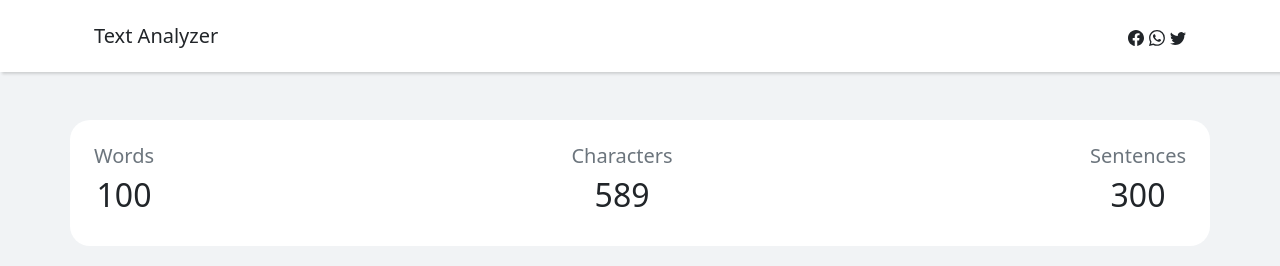
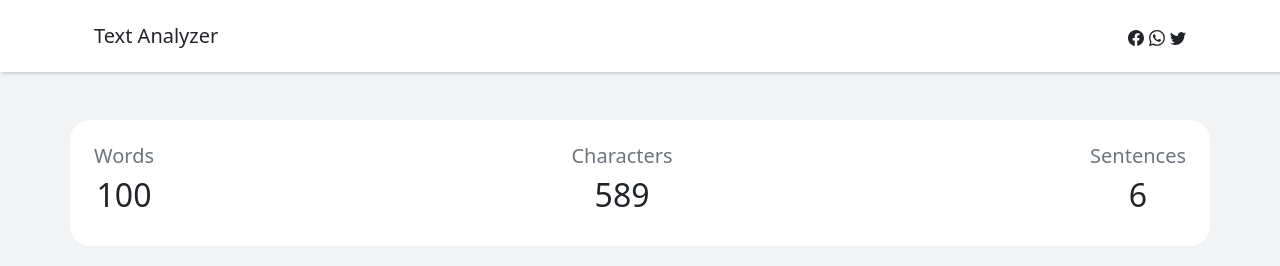
Before and after one commit to mGruber1/textanalyzer, a React (Create React App) app: page / in a window 1280 px wide. Shown: the top 266 px of the page. Built offline with nearby package versions, Linux system fonts and the light colour scheme.

Commit message:
feat: added sentenceCount feature

```diff
--- a/src/App.js
+++ b/src/App.js
@@ -8,6 +8,7 @@ import { useState } from 'react';
 function App() {
   const [characterCount, setCharacterCount] = useState(0);
   const [wordCount, setWordCount] = useState(0);
+  const [sentenceCount, setSentenceCount] = useState(0);
 
   const handleCharacterCount = (characters) => {
     setCharacterCount(characters);
@@ -16,10 +17,14 @@ function App() {
   const handleWordCount = (array) => {
     setWordCount(array.length);
   }
+
+  const handleSentenceCount = (array) => {
+    setSentenceCount(array.length);
+  }
   return (
     <div className="app h-100">
       <AppHeader></AppHeader>
-      <TextAnalyzer characterCount={characterCount} setCharacterCount={handleCharacterCount} wordCount={wordCount} setWordCount={handleWordCount}></TextAnalyzer>
+      <TextAnalyzer characterCount={characterCount} setCharacterCount={handleCharacterCount} wordCount={wordCount} setWordCount={handleWordCount} sentenceCount={sentenceCount} setSentenceCount={handleSentenceCount}></TextAnalyzer>
       <TextBox></TextBox>
     </div>
   );
--- a/src/components/TextAnalyzer.js
+++ b/src/components/TextAnalyzer.js
@@ -10,7 +10,10 @@ const TextAnalyzer = (props) => {
             props.setWordCount(words);
         }
 
-
+        const sentences = text.match(/\./g);
+        if (sentences.length !== 0) {
+            props.setSentenceCount(sentences);
+        }
     }, []);
     return (
         <div className="container text-analyzer p-4 mb-4 d-flex justify-content-between">
@@ -24,7 +27,7 @@ const TextAnalyzer = (props) => {
             </div>
             <div className="text-center text-analyzer-item">
                 <h5 className="text-secondary">Sentences</h5>
-                <h2>300</h2>
+                <h2>{props.sentenceCount}</h2>
             </div>
         </div>
     )
```
